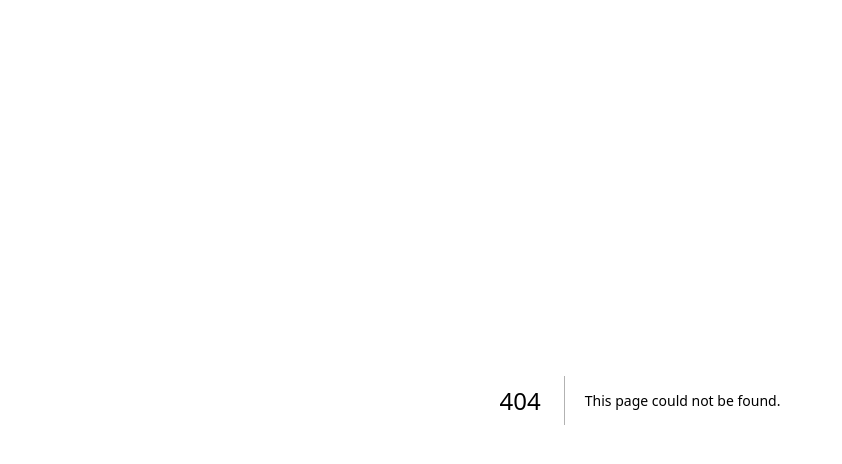
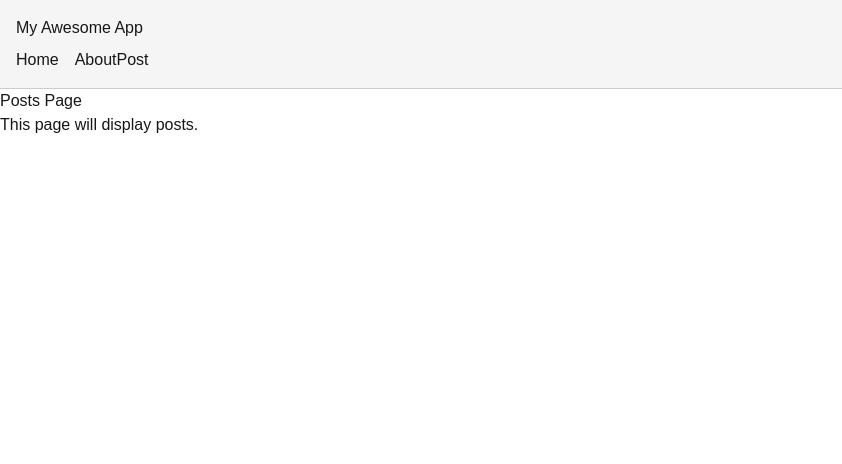
Before and after one commit to rosified-guru/alx-project-0x02-setup, a Next.js app in the folder alx-project-0x02/: page /posts in a window 1280 px wide. Before the commit this address had no page. Shown: the top 464 px of the page, without its empty margins (0-842 px from the left). Built offline with nearby package versions, Linux system fonts and the light colour scheme.

Commit message:
Navigation and Layout

```diff
--- a/alx-project-0x02/components/layout/Header.tsx
+++ b/alx-project-0x02/components/layout/Header.tsx
@@ -12,6 +12,9 @@ const Header: React.FC = () => {
         <Link href="/about" passHref>
           <a>About</a>
         </Link>
+        <Link href="/posts" passHref>
+           <a>Post</a>
+        </Link>
       </nav>
     </header>
   );
--- /dev/null
+++ b/alx-project-0x02/pages/posts.tsx
@@ -0,0 +1,14 @@
+import Header from '@/components/layout/Header';
+import React from 'react';
+
+const Posts = () => {
+    return (
+        <>
+             <Header />
+                <h1>Posts Page</h1>
+                <p>This page will display  posts.</p>
+
+        </>
+    );
+};
+export default Posts;
```
